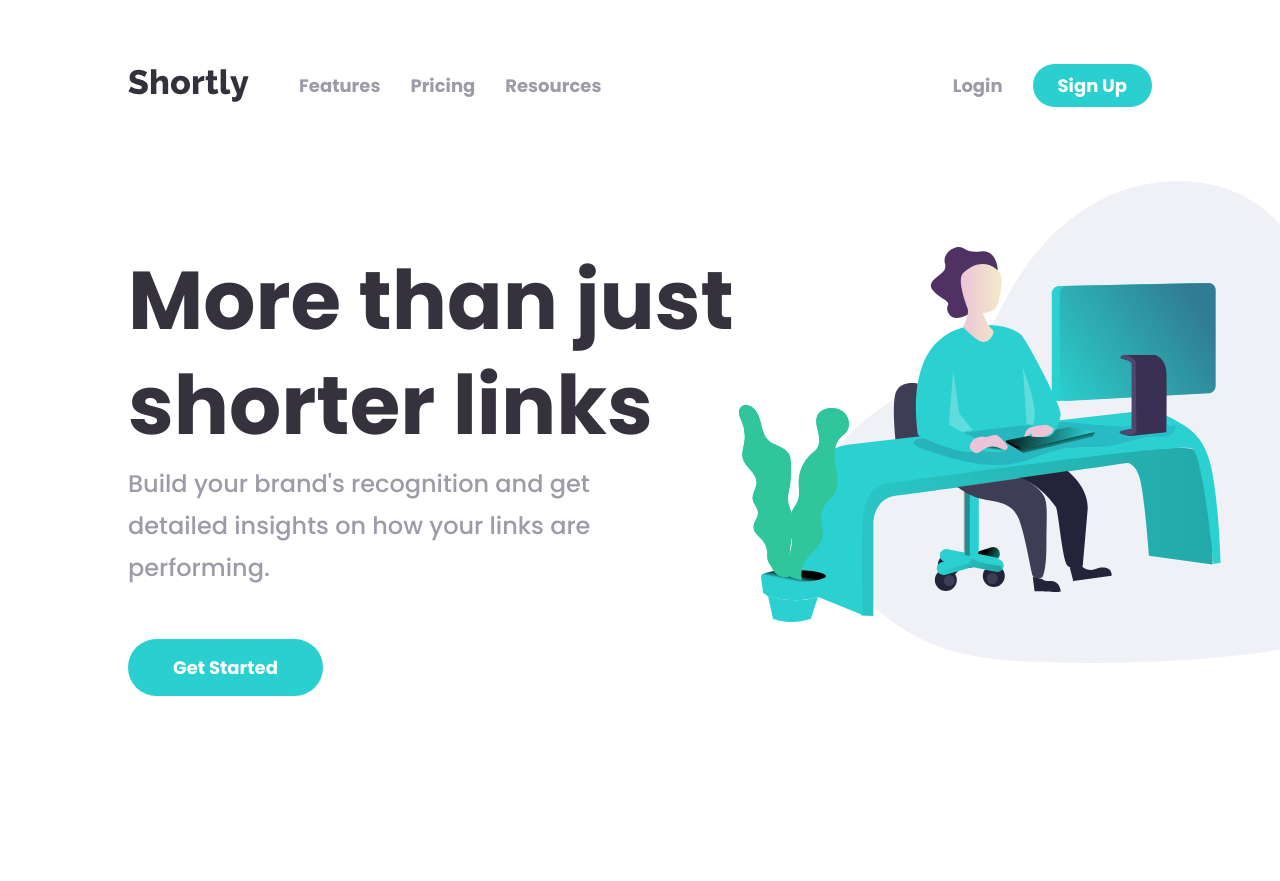
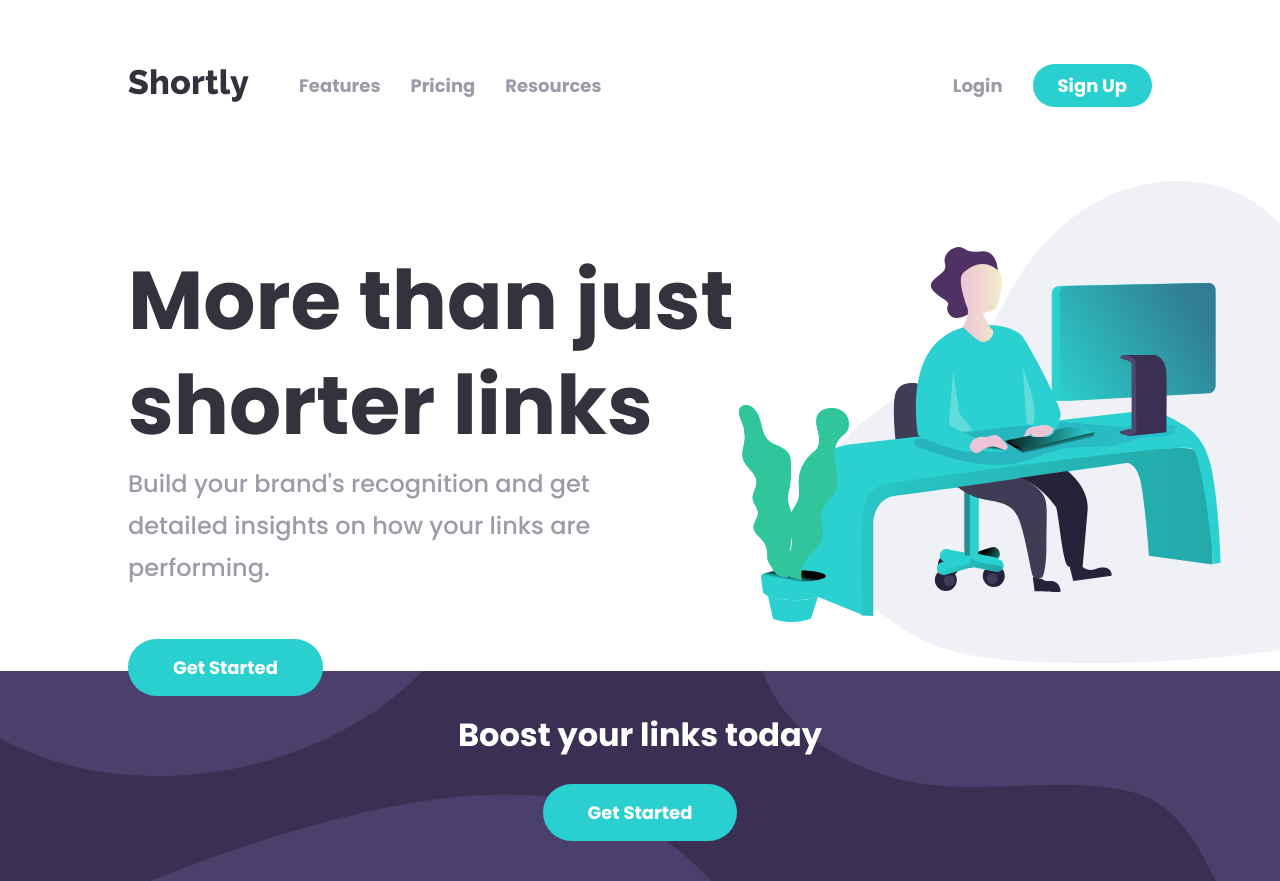
Before and after one commit to Tim-jn/shortly, a React (Create React App) app: page / in a window 1280 px wide. Before the commit the page ends 800 px from the top, so only its background shows below. Built offline with nearby package versions, Linux system fonts and the light colour scheme.

Commit message:
Added footer

```diff
--- /dev/null
+++ b/src/Components/Footer.tsx
@@ -0,0 +1,13 @@
+import '../styles/Footer.scss'
+import { Link } from 'react-router-dom'
+
+export default function Footer() {
+  return (
+    <footer className="footer">
+      <h2 className="footer-title">Boost your links today</h2>
+      <Link to="/error404">
+        <button className="started-btn">Get Started</button>
+      </Link>
+    </footer>
+  )
+}
--- a/src/Pages/Home.tsx
+++ b/src/Pages/Home.tsx
@@ -1,6 +1,7 @@
 import '../styles/Home.scss'
 import Header from '../Components/Header'
 import { Link } from 'react-router-dom'
+import Footer from '../Components/Footer'
 
 export default function Home() {
   return (
@@ -21,6 +22,7 @@ export default function Home() {
           <div className="infos-image"></div>
         </div>
       </section>
+      <Footer />
     </main>
   )
 }
--- a/src/styles/App.scss
+++ b/src/styles/App.scss
@@ -10,8 +10,10 @@
 
 body {
     max-width: 1440px;
-    max-height: 100vh;
+    height: 100vh;
     margin: auto;
+    display:flex;
+    flex-direction:column;
 }
 
 li {
--- /dev/null
+++ b/src/styles/Footer.scss
@@ -0,0 +1,18 @@
+@import './shared';
+
+.footer {
+    margin-top:auto;
+    background: url('../assets/bg-boost-desktop.svg') no-repeat center;
+    background-color: $primary-color-violet;
+    display: flex;
+    justify-content: space-evenly;
+    align-items: center;
+    flex-direction: column;
+    padding: 40px 0px;
+}
+
+.footer-title {
+    color: #fff;
+    font-size: 32px;
+    margin-bottom: 25px;
+}
--- a/src/styles/Home.scss
+++ b/src/styles/Home.scss
@@ -25,6 +25,7 @@
     width: 90%;
     line-height: 42px;
     margin-top: 5px;
+    margin-bottom: 50px;
 }
 
 .started-btn {
@@ -34,11 +35,10 @@
     padding: 15px 45px;
     color: #fff;
     font-weight: $font-weight-bold;
-    margin-top: 50px;
 }
 
 .started-btn:hover {
-    opacity: 0.8;
+    filter: brightness(104%);
 }
 
 .infos-image-content {
```
Also changed, not shown: src/assets/bg-boost-desktop.svg (added), src/assets/bg-shorten-desktop.svg (added).
